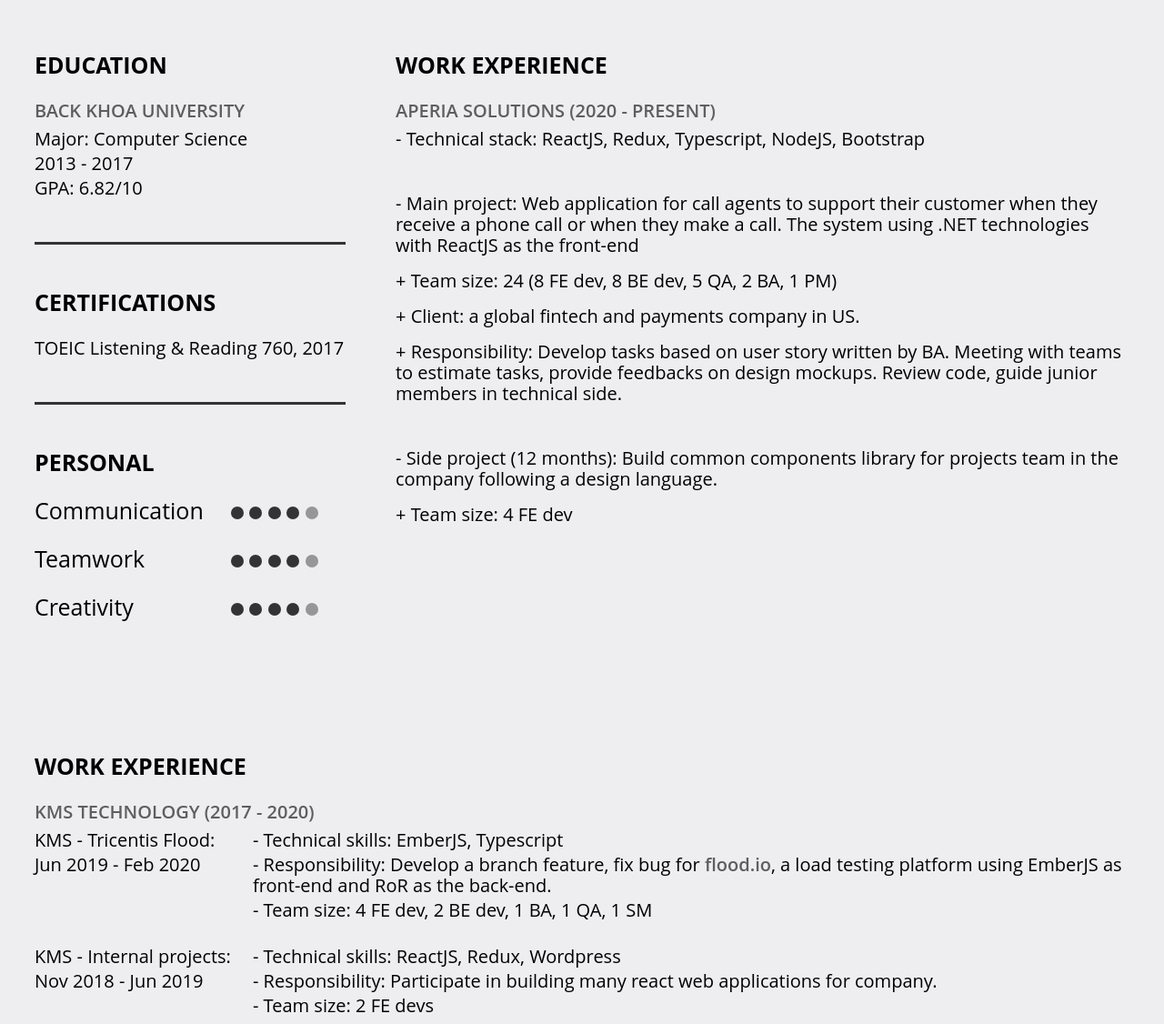
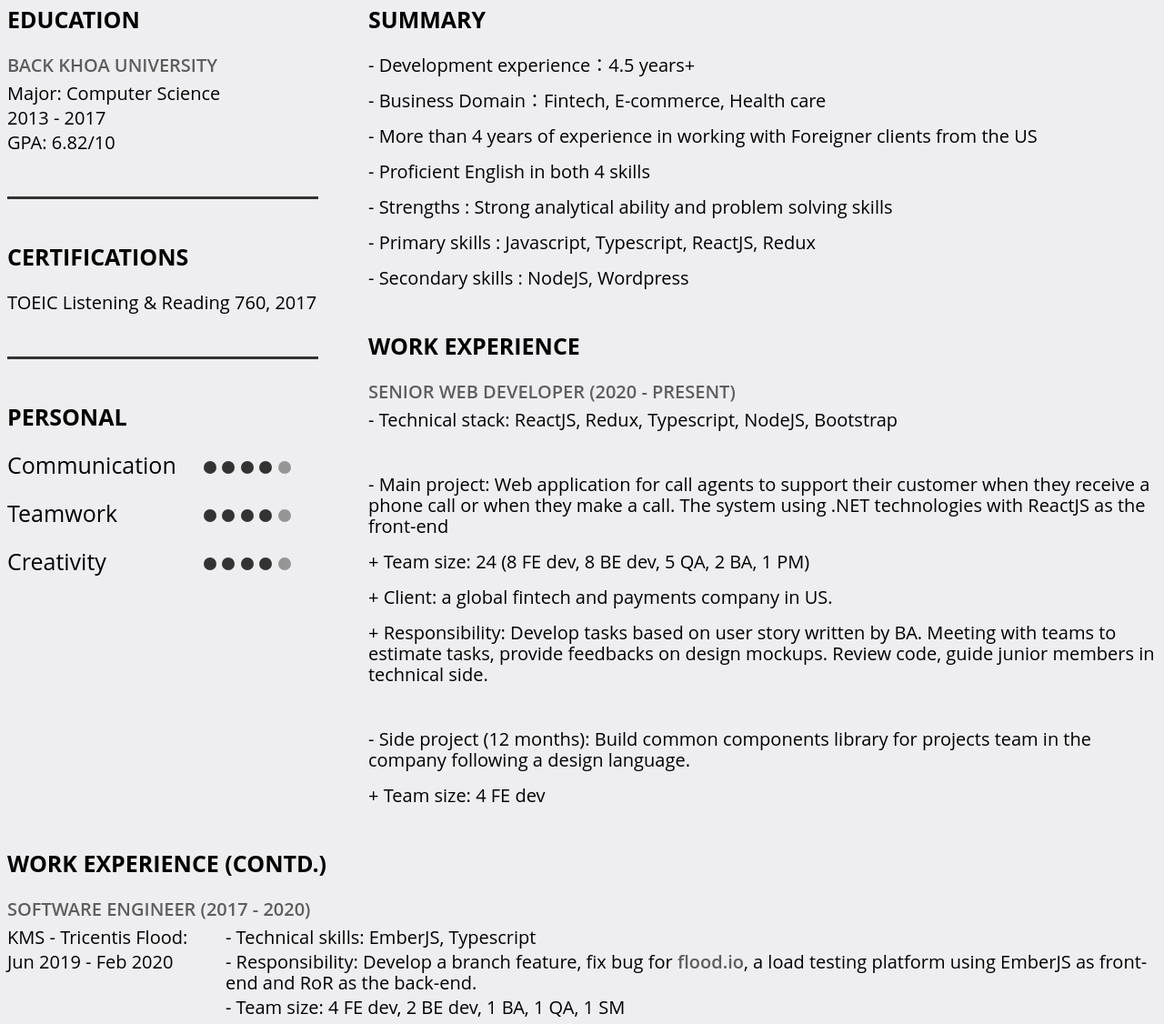
Before and after one commit to minhhainguyen2810/cv, a plain HTML site: page index.html in a window 1280 px wide. Shown: the part 594-1720 px from the top of the page at 91% size. Drawn offline with Linux system fonts and the light colour scheme.

Commit message:
update cv

```diff
--- a/index.html
+++ b/index.html
@@ -12,7 +12,7 @@
   <body>
     <div class="wrapper">
       <div class="intro">
-        <img class="haiminh" src="Untitled1.png" alt="" />
+        <!-- <img class="haiminh" src="Untitled1.png" alt="" /> -->
         <div class="rectangle"></div>
         <div class="name-heading uppercase">
           <div class="name">Nguyễn</div>
@@ -86,9 +86,24 @@
           </div>
         </div>
         <div class="right work-experience">
+          <h3 class="uppercase heading mb-4">Summary</h3>
+          <p class="mb-3">- Development experience：4.5 years+</p>
+          <p class="mb-3">
+            - Business Domain：Fintech, E-commerce, Health care
+          </p>
+          <p class="mb-3">
+            - More than 4 years of experience in working with Foreigner clients
+            from the US
+          </p>
+          <p>- Proficient English in both 4 skills</p>
+          <p>
+            - Strengths : Strong analytical ability and problem solving skills
+          </p>
+          <p>- Primary skills : Javascript, Typescript, ReactJS, Redux</p>
+          <p class="mb-5">- Secondary skills : NodeJS, Wordpress</p>
           <h3 class="uppercase heading mb-4">Work Experience</h3>
           <p class="uppercase sub-heading mb-2">
-            Aperia Solutions (2020 - Present)
+            Senior Web Developer (2020 - Present)
           </p>
           <p class="mb-5">
             - Technical stack: ReactJS, Redux, Typescript, NodeJS, Bootstrap
@@ -113,11 +128,11 @@
             - Side project (12 months): Build common components library for
             projects team in the company following a design language.
           </p>
-          <p class="break-page">+ Team size: 4 FE dev</p>
+          <p class="mb-5">+ Team size: 4 FE dev</p>
         </div>
       </div>
-      <h3 class="uppercase heading mb-4">Work Experience</h3>
-      <p class="uppercase sub-heading mb-2">KMS Technology (2017 - 2020)</p>
+      <h3 class="uppercase heading mb-4">Work Experience (Contd.)</h3>
+      <p class="uppercase sub-heading mb-2">Software Engineer (2017 - 2020)</p>
       <div class="grid-2">
         <div class="mr-4 mb-4">
           <p class="mb-1">KMS - Tricentis Flood:</p>
--- a/index.scss
+++ b/index.scss
@@ -18,7 +18,7 @@ $distance-left-right: 55px;
     left: 300px;
     padding-top: 8px;
     padding-bottom: 18px;
-    background-color: #eeeef1;
+    background-color: white;
     .name {
       font-size: 70px;
       font-weight: 700;
@@ -45,7 +45,7 @@ $distance-left-right: 55px;
     top: 300px;
     left: 17px;
     padding: 16px 0;
-    background-color: #eeeef1;
+    background-color: white;
     width: fit-content;
     div {
       display: flex;
@@ -76,7 +76,7 @@ $distance-left-right: 55px;
   color: #5e5e5e;
 }
 .wrapper {
-  padding: 50px 30px;
+  // padding: 50px 30px;
 
   position: relative;
 }
@@ -133,7 +133,6 @@ body {
 
 @page {
   size: A4;
-  margin: 0;
 }
 
 @media print {
--- a/setup.css
+++ b/setup.css
@@ -80,7 +80,3 @@ a {
 .d-grid {
   display: grid;
 }
-
-.break-page {
-  margin-bottom: 250px;
-}
```
Also changed, not shown: output.css, 2 other files.
